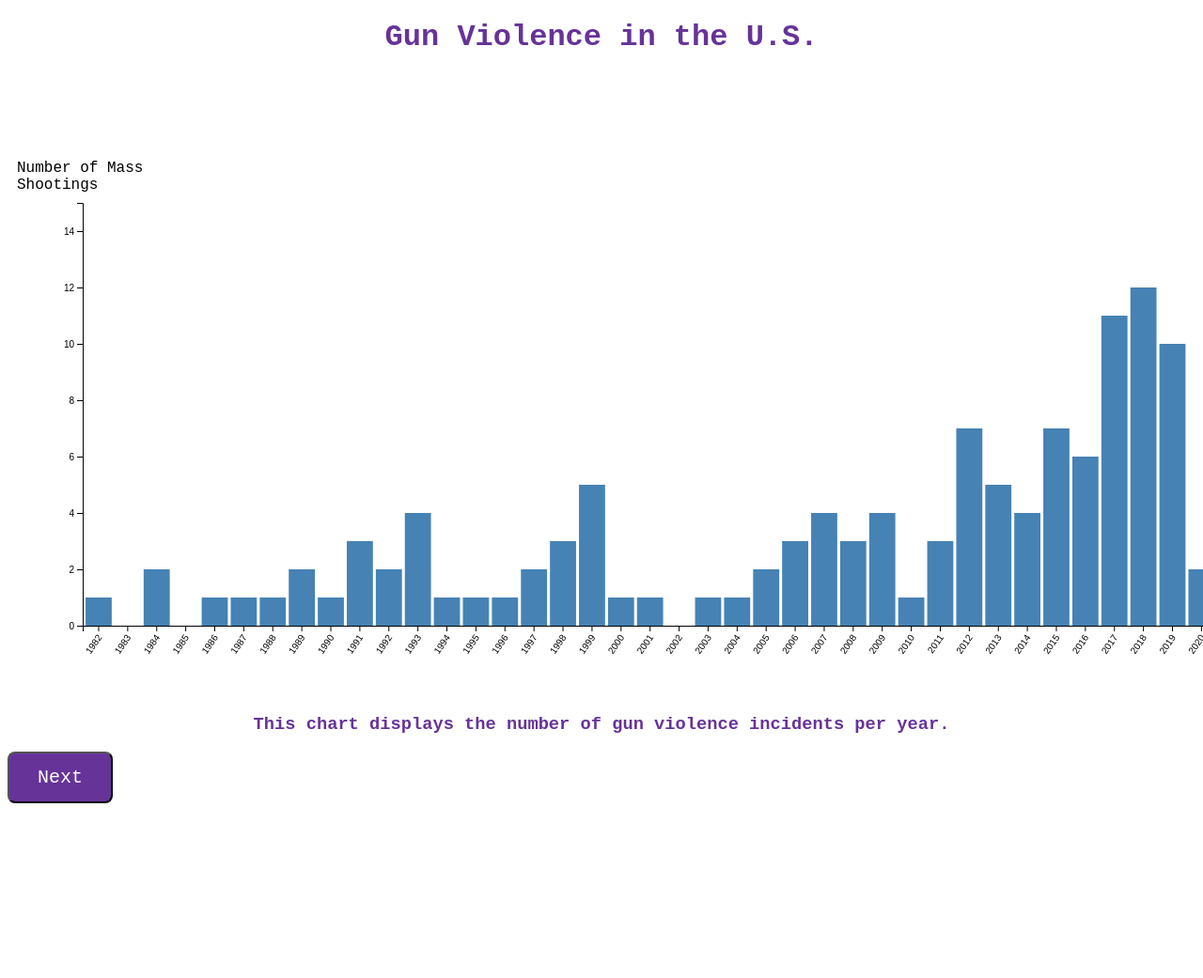
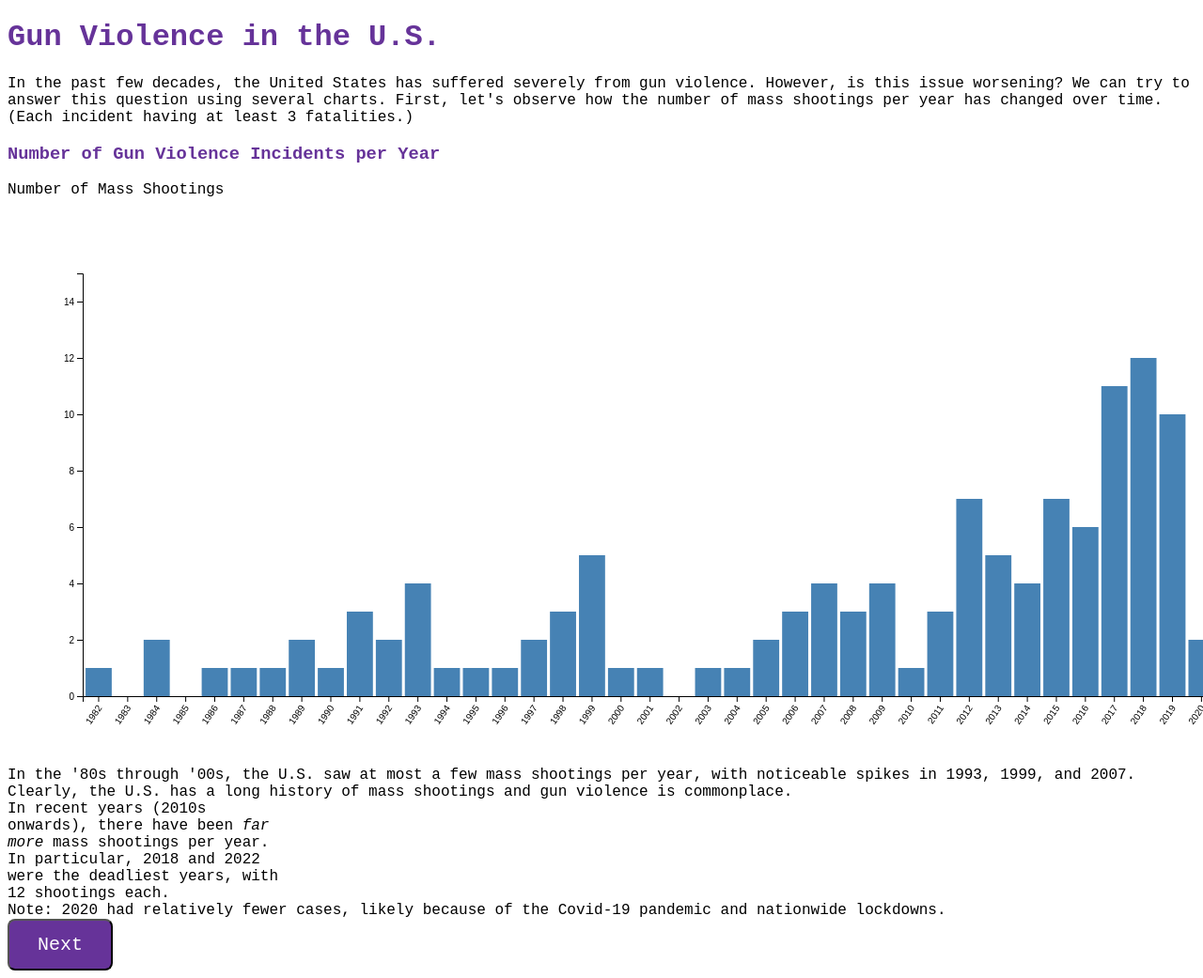
Before and after one commit to arjun-100/CS416NarrativeViz, a plain HTML site: page index.html in a window 1280 px wide. Shown: the top 1041 px of the page at 94% size. Before the commit the page ends 863 px from the top, so only its background shows below. Drawn offline with nearby package versions, Linux system fonts and the light colour scheme.

Commit message:
Text added to index.html

```diff
--- a/index.html
+++ b/index.html
@@ -6,11 +6,20 @@
   </head>
 
   <body onload='init()'>
-    <h1 align='center'> Gun Violence in the U.S. </h1>
+    <h1 class="page-title"> Gun Violence in the U.S. </h1>
 
-    <div style="position: relative; right: 0px; top: 80px; width: 180px; padding: 10px;"> Number of Mass Shootings </div>
+    <div class="context">
+      <p> In the past few decades, the United States has suffered severely from gun violence. However, is this issue
+        worsening? We can try to answer this question using several charts. First, let's observe how the number of
+        mass shootings per year has changed over time. (Each incident having at least 3 fatalities.) </p>
+    </div>
+
+    <h3 class="chart-title"> Number of Gun Violence Incidents per Year </h3>
+
+    <div class="y-label"> Number of Mass Shootings </div>
 
     <svg class="chart" width=1600 height=600></svg>
+
     <script>
       async function init() {
 
@@ -50,11 +59,21 @@
 
     </script>
 
-    <h3 align='center'> This chart displays the number of gun violence incidents per year. </h3>
+    <div class="annotation" style="top:-410px; left:230px;">
+      In the '80s through '00s, the U.S. saw at most a few mass shootings per year, with noticeable spikes in 1993,
+      1999, and 2007. Clearly, the U.S. has a long history of mass shootings and gun violence is commonplace.
+    </div>
 
-    <div>
-      <button onclick="window.location.href = 'avg_fatalities.html';" class="button"> Next </button>
+    <div class="annotation" style="top:-550px; left:810px; width:300px;">
+      In recent years (2010s onwards), there have been <em> far more </em> mass shootings per year. In particular,
+      2018 and 2022 were the deadliest years, with 12 shootings each.
     </div>
+
+    <div class="annotation" style="top:-760px; left:1090px;">
+      Note: 2020 had relatively fewer cases, likely because of the Covid-19 pandemic and nationwide lockdowns.
+    </div>
+
+    <button onclick="window.location.href='avg_fatalities.html';" class="button"> Next </button>
 
   </body>
 </html>
```
